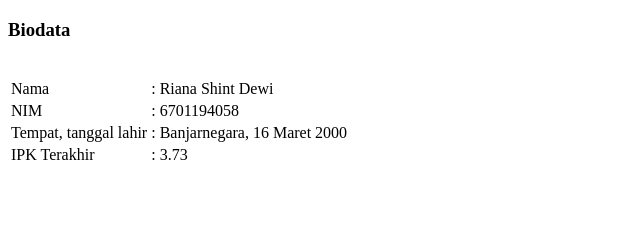
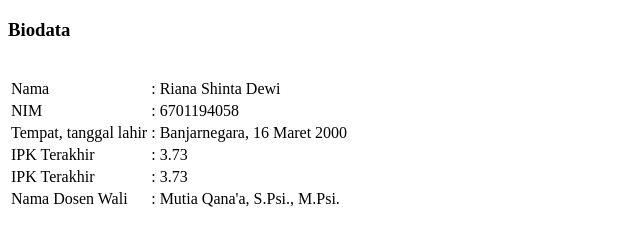
Before and after one commit to rianashintad/6701194058-assessment1pwb, a plain HTML site: page index.html in a window 1280 px wide. Shown: the whole page, without its empty margins (0-640 px from the left). Drawn offline with Linux system fonts and the light colour scheme.

Commit message:
v1.2.0-6701194058_riana

```diff
--- a/index.html
+++ b/index.html
@@ -10,7 +10,7 @@
   <tr>
     <td>Nama</td>
     <td>:</td>
-    <td>Riana Shint Dewi</td>
+    <td>Riana Shinta Dewi</td>
   </tr>
   <tr>
     <td>NIM</td>
@@ -27,6 +27,16 @@
     <td>:</td>
     <td>3.73</td>
   </tr>
+  <tr>
+    <td>IPK Terakhir</td>
+    <td>:</td>
+    <td>3.73</td>
+  </tr>
+<tr>
+    <td>Nama Dosen Wali</td>
+    <td>:</td>
+    <td>Mutia Qana'a, S.Psi., M.Psi.</td>
+  </tr>
 </table>
 
 </body>
```
Also changed, not shown: about.html (added, +10 -0 lines), foto.html (+1 -1 lines).
